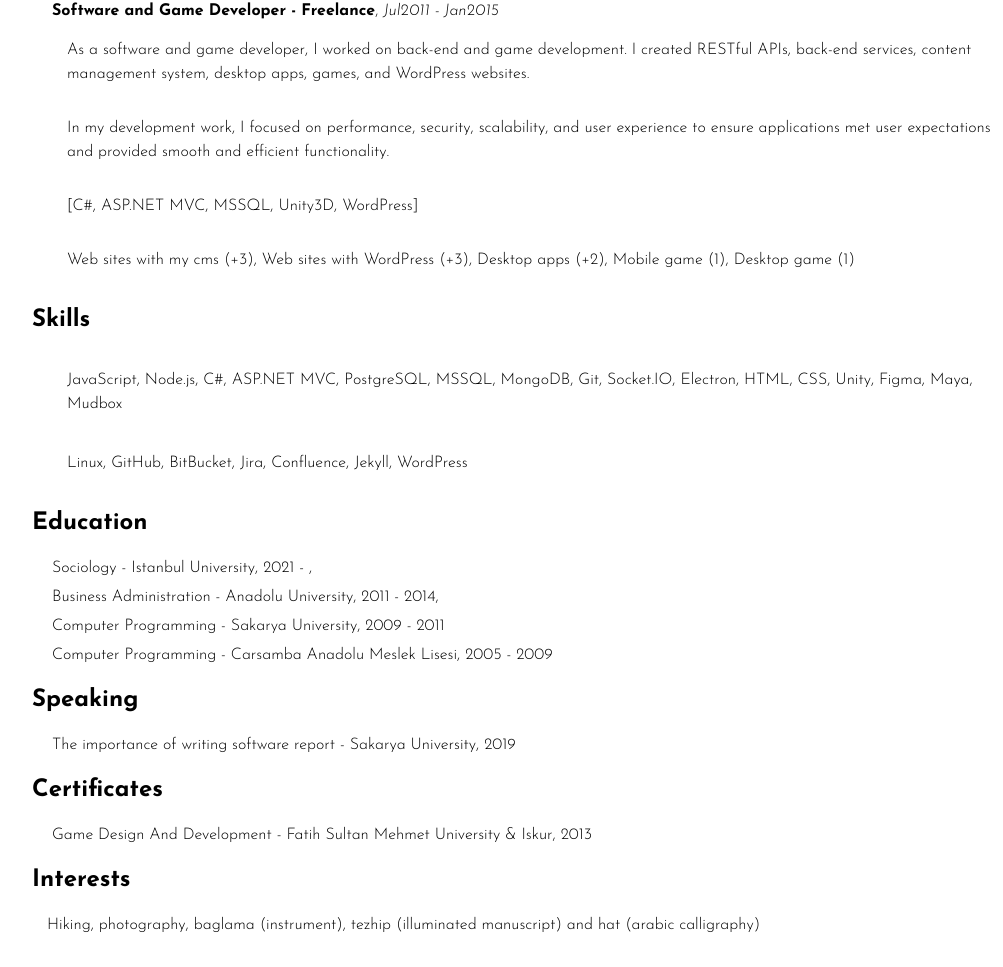
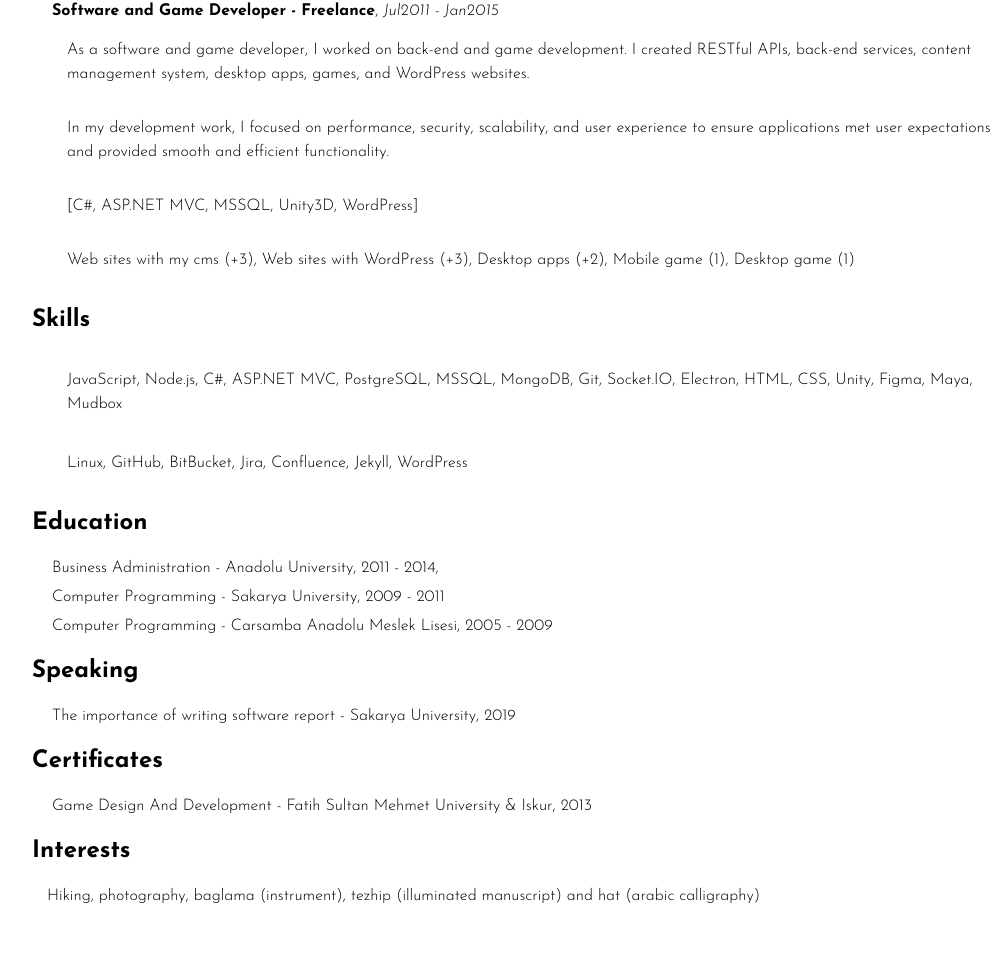
Before and after one commit to necatierol/necatierol.github.io, a plain HTML site: page detailed-resume.html in a window 1280 px wide. Shown: the part 2166-3133 px from the top of the page, without its empty margins (96-1099 px from the left). After the commit the page ends 3104 px from the top, so only its background shows below. Drawn offline with Linux system fonts and the light colour scheme.

Commit message:
education fix

```diff
--- a/detailed-resume.html
+++ b/detailed-resume.html
@@ -104,7 +104,6 @@
     </ul>
     <h2>Education</h2>
     <ul>
-      <li>Sociology - Istanbul University, 2021 - ,</li>
       <li>Business Administration - Anadolu University, 2011 - 2014,</li>
       <li>Computer Programming - Sakarya University, 2009 - 2011</li>
       <li>Computer Programming - Carsamba Anadolu Meslek Lisesi, 2005 - 2009</li>
```
Also changed, not shown: index.html (+0 -1 lines).
